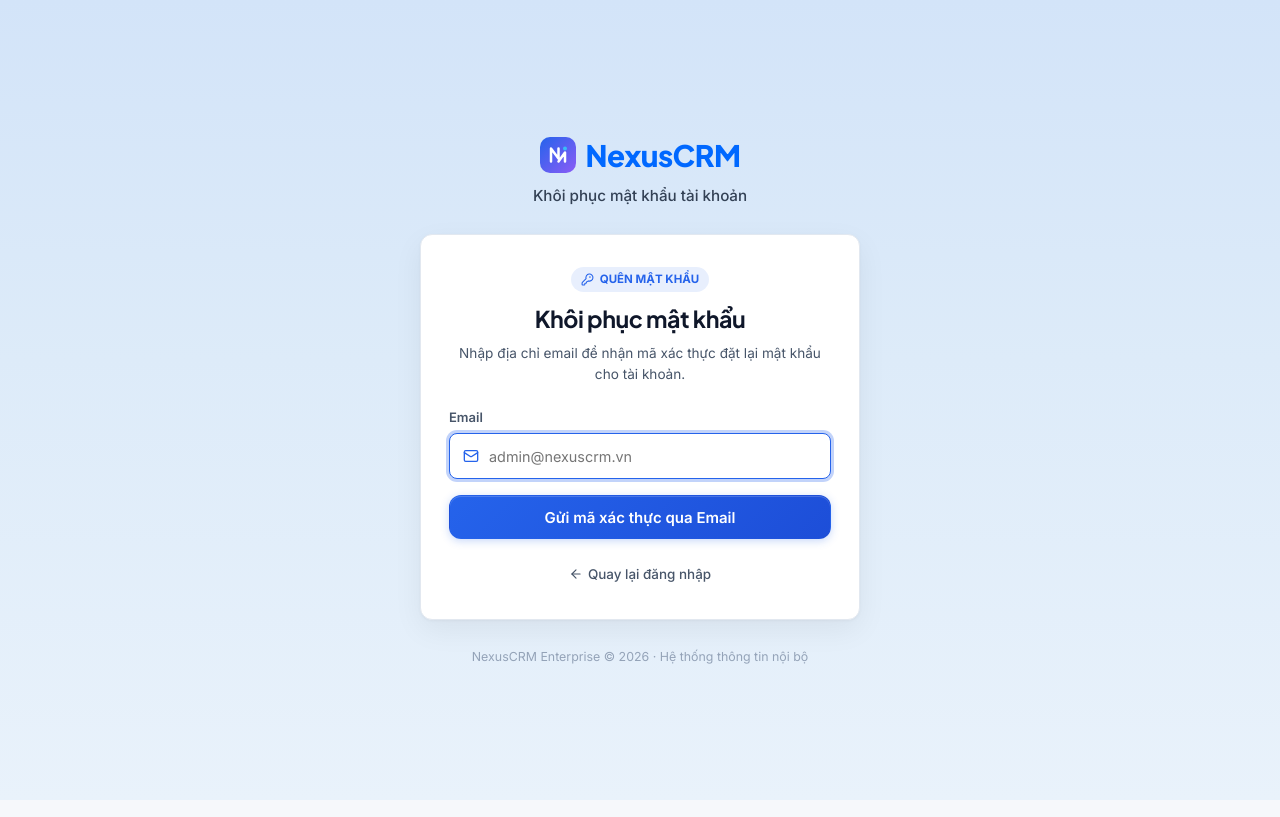
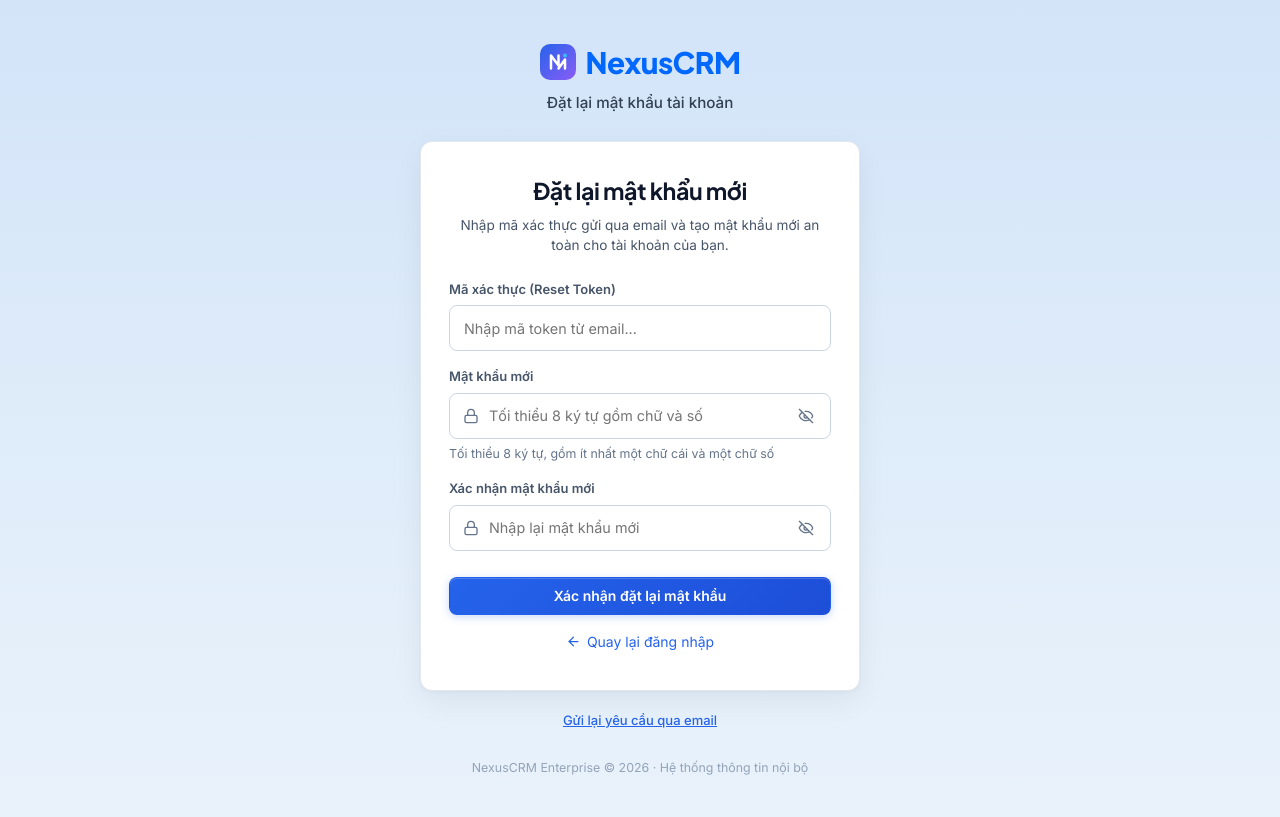
Before and after one commit to thangquockhai06-crypto/TTCS_K4S5_N3, a React (Vite) app: page /reset-password in a window 1280 px wide. Built offline with nearby package versions, Linux system fonts and the light colour scheme.

Commit message:
Develop/Cap nhat lai giao dien dang nhap/dang ky lan 3

```diff
--- a/src/components/auth/LoginForm.tsx
+++ b/src/components/auth/LoginForm.tsx
@@ -13,7 +13,7 @@ import {
 import { useAuth } from '../../hooks/useAuth';
 import { useCountdown } from '../../hooks/useCountdown';
 import { ILoginPayload } from '../../interfaces';
-import { ADMIN_ACCOUNT, AUTH_STORAGE_KEYS } from '../../mock/auth.mock';
+import { AUTH_STORAGE_KEYS } from '../../mock/auth.mock';
 import { Button, Input } from '../common';
 import styles from './LoginForm.module.css';
 
@@ -34,8 +34,8 @@ export const LoginForm: React.FC = () => {
   } = useCountdown(LOCKOUT_DURATION_SECONDS);
 
   const [formState, setFormState] = useState<ILoginPayload>({
-    email: ADMIN_ACCOUNT.email,
-    password: ADMIN_ACCOUNT.password,
+    email: '',
+    password: '',
     rememberMe: true,
   });
 
@@ -75,6 +75,11 @@ export const LoginForm: React.FC = () => {
     const emailErr = validateField('email', formState.email);
     const passwordErr = validateField('password', formState.password);
     setFieldErrors({ email: emailErr, password: passwordErr });
+
+    if (!formState.email.trim() || !formState.password) {
+      setAuthError('Vui lòng nhập đủ thông tin.');
+      return;
+    }
 
     if (emailErr || passwordErr) {
       setAuthError('Vui lòng nhập đúng email/mật khẩu.');
@@ -116,10 +121,6 @@ export const LoginForm: React.FC = () => {
 
 
 
-  const isEmailValid =
-    formState.email.trim().length > 0 && !validateField('email', formState.email);
-  const isPasswordValid =
-    formState.password.length >= 8 && !validateField('password', formState.password);
 
   return (
     <motion.div
@@ -194,7 +195,6 @@ export const LoginForm: React.FC = () => {
           value={formState.email}
           onChange={(e) => handleInputChange('email', e.target.value)}
           error={fieldErrors.email}
-          isValid={isEmailValid}
           disabled={isLockedOut || isLoading}
           leftIcon={<Mail size={17} />}
           placeholder="admin@nexuscrm.vn"
@@ -208,7 +208,6 @@ export const LoginForm: React.FC = () => {
           value={formState.password}
           onChange={(e) => handleInputChange('password', e.target.value)}
           error={fieldErrors.password}
-          isValid={isPasswordValid}
           disabled={isLockedOut || isLoading}
           leftIcon={<Lock size={17} />}
           placeholder="••••••••••••"
@@ -220,7 +219,7 @@ export const LoginForm: React.FC = () => {
               aria-label={showPassword ? 'Ẩn mật khẩu' : 'Hiện mật khẩu'}
               disabled={isLockedOut}
             >
-              {showPassword ? <EyeOff size={16} /> : <Eye size={16} />}
+              {showPassword ? <Eye size={16} /> : <EyeOff size={16} />}
             </button>
           }
         />
--- a/src/components/auth/RegisterForm.tsx
+++ b/src/components/auth/RegisterForm.tsx
@@ -125,6 +125,7 @@ export const RegisterForm: React.FC = () => {
     setErrors(nextErrors);
 
     if (Object.values(nextErrors).some((msg) => Boolean(msg))) {
+      setSubmitError('Vui lòng nhập đủ thông tin.');
       return;
     }
 
@@ -187,7 +188,6 @@ export const RegisterForm: React.FC = () => {
             value={formData.fullName}
             onChange={(e) => handleFieldChange('fullName', e.target.value)}
             error={errors.fullName}
-            isValid={formData.fullName.trim().length >= 3 && !errors.fullName}
             leftIcon={<User size={16} />}
             placeholder="VD: Trần Minh Hoàng"
           />
@@ -198,7 +198,6 @@ export const RegisterForm: React.FC = () => {
             value={formData.email}
             onChange={(e) => handleFieldChange('email', e.target.value)}
             error={errors.email}
-            isValid={formData.email.includes('@') && !errors.email}
             leftIcon={<Mail size={16} />}
             placeholder="hoang.tran@congty.vn"
           />
@@ -210,7 +209,6 @@ export const RegisterForm: React.FC = () => {
             value={formData.companyName}
             onChange={(e) => handleFieldChange('companyName', e.target.value)}
             error={errors.companyName}
-            isValid={formData.companyName.trim().length >= 2 && !errors.companyName}
             leftIcon={<Building2 size={16} />}
             placeholder="VD: Công ty Công nghệ Nexus"
           />
@@ -223,7 +221,6 @@ export const RegisterForm: React.FC = () => {
             value={formData.password}
             onChange={(e) => handleFieldChange('password', e.target.value)}
             error={errors.password}
-            isValid={formData.password.length >= 8 && !errors.password}
             leftIcon={<Lock size={16} />}
             placeholder="Tối thiểu 8 ký tự"
             rightElement={
@@ -233,7 +230,7 @@ export const RegisterForm: React.FC = () => {
                 className={styles.eyeBtn}
                 aria-label={showPassword ? 'Ẩn mật khẩu' : 'Hiện mật khẩu'}
               >
-                {showPassword ? <EyeOff size={16} /> : <Eye size={16} />}
+                {showPassword ? <Eye size={16} /> : <EyeOff size={16} />}
               </button>
             }
           />
@@ -244,11 +241,6 @@ export const RegisterForm: React.FC = () => {
             value={formData.confirmPassword}
             onChange={(e) => handleFieldChange('confirmPassword', e.target.value)}
             error={errors.confirmPassword}
-            isValid={
-              formData.confirmPassword.length >= 8 &&
-              formData.confirmPassword === formData.password &&
-              !errors.confirmPassword
-            }
             leftIcon={<Lock size={16} />}
             placeholder="Nhập lại mật khẩu"
             rightElement={
@@ -258,7 +250,7 @@ export const RegisterForm: React.FC = () => {
                 className={styles.eyeBtn}
                 aria-label={showConfirmPassword ? 'Ẩn mật khẩu' : 'Hiện mật khẩu'}
               >
-                {showConfirmPassword ? <EyeOff size={16} /> : <Eye size={16} />}
+                {showConfirmPassword ? <Eye size={16} /> : <EyeOff size={16} />}
               </button>
             }
           />
--- a/src/components/auth/ResetPasswordForm.tsx
+++ b/src/components/auth/ResetPasswordForm.tsx
@@ -1,6 +1,6 @@
 import React, { useState } from 'react';
 import { Link, useNavigate, useSearchParams } from 'react-router-dom';
-import { CheckCircle2, Eye, EyeOff, Lock, ArrowLeft, ShieldAlert } from 'lucide-react';
+import { CheckCircle2, Eye, EyeOff, Lock, ArrowLeft, AlertTriangle } from 'lucide-react';
 import { IResetPasswordRequest } from '../../interfaces';
 import { axiosInstance } from '../../utils/axiosInstance';
 import { Button, Input } from '../common';
@@ -31,6 +31,11 @@ export const ResetPasswordForm: React.FC<ResetPasswordFormProps> = ({ initialTok
   const [isSuccess, setIsSuccess] = useState(false);
   const [isSubmitting, setIsSubmitting] = useState(false);
 
+  const validateToken = (val: string): string | undefined => {
+    if (!val.trim()) return 'Mã xác thực (Token) không được để trống.';
+    return undefined;
+  };
+
   const validatePassword = (pass: string): string | undefined => {
     if (!pass) return 'Vui lòng nhập mật khẩu mới.';
     if (pass.length < 8) return 'Mật khẩu phải có tối thiểu 8 ký tự.';
@@ -40,25 +45,59 @@ export const ResetPasswordForm: React.FC<ResetPasswordFormProps> = ({ initialTok
     return undefined;
   };
 
+  const validateConfirmPassword = (confirm: string, pass: string): string | undefined => {
+    if (!confirm) return 'Vui lòng xác nhận lại mật khẩu.';
+    if (confirm !== pass) return 'Mật khẩu xác nhận không khớp.';
+    return undefined;
+  };
+
+  const handleTokenChange = (val: string): void => {
+    setToken(val);
+    setServerError(null);
+    setFieldErrors((prev) => ({ ...prev, token: validateToken(val) }));
+  };
+
+  const handlePasswordChange = (val: string): void => {
+    setNewPassword(val);
+    setServerError(null);
+    setFieldErrors((prev) => ({
+      ...prev,
+      newPassword: validatePassword(val),
+      confirmPassword: confirmPassword ? validateConfirmPassword(confirmPassword, val) : prev.confirmPassword,
+    }));
+  };
+
+  const handleConfirmChange = (val: string): void => {
+    setConfirmPassword(val);
+    setServerError(null);
+    setFieldErrors((prev) => ({
+      ...prev,
+      confirmPassword: validateConfirmPassword(val, newPassword),
+    }));
+  };
+
   const handleSubmit = async (e: React.FormEvent<HTMLFormElement>): Promise<void> => {
     e.preventDefault();
     setServerError(null);
 
-    const errors: typeof fieldErrors = {};
-    if (!token.trim()) {
-      errors.token = 'Mã xác thực (Token) không được để trống.';
-    }
+    const tokenErr = validateToken(token);
     const passErr = validatePassword(newPassword);
-    if (passErr) {
-      errors.newPassword = passErr;
-    }
-    if (newPassword !== confirmPassword) {
-      errors.confirmPassword = 'Mật khẩu xác nhận không khớp.';
+    const confirmErr = validateConfirmPassword(confirmPassword, newPassword);
+
+    const errors: typeof fieldErrors = {
+      token: tokenErr,
+      newPassword: passErr,
+      confirmPassword: confirmErr,
+    };
+    setFieldErrors(errors);
+
+    if (!token.trim() || !newPassword || !confirmPassword) {
+      setServerError('Vui lòng nhập đủ thông tin.');
+      return;
     }
 
-    setFieldErrors(errors);
-    if (Object.keys(errors).length > 0) {
-      setServerError('Vui lòng nhập đúng email/mật khẩu.');
+    if (tokenErr || passErr || confirmErr) {
+      setServerError('Vui lòng nhập đúng mã xác thực/mật khẩu.');
       return;
     }
 
@@ -72,7 +111,7 @@ export const ResetPasswordForm: React.FC<ResetPasswordFormProps> = ({ initialTok
       setIsSuccess(true);
       if (onSuccess) onSuccess();
     } catch (err: unknown) {
-      setServerError('Vui lòng nhập đúng email/mật khẩu.');
+      setServerError('Vui lòng nhập đúng mã xác thực/mật khẩu.');
     } finally {
       setIsSubmitting(false);
     }
@@ -105,21 +144,18 @@ export const ResetPasswordForm: React.FC<ResetPasswordFormProps> = ({ initialTok
       </div>
 
       {serverError && (
-        <div className={styles.errorAlert} role="alert" style={{ marginBottom: '16px' }}>
-          <ShieldAlert size={16} />
+        <div className={styles.errorAlert} role="alert">
+          <AlertTriangle size={16} className={styles.errorAlert__icon} />
           <span>{serverError}</span>
         </div>
       )}
 
-      <form onSubmit={(e) => void handleSubmit(e)} noValidate>
+      <form className={styles.loginForm} onSubmit={(e) => void handleSubmit(e)} noValidate>
         <Input
           label="Mã xác thực (Reset Token)"
           type="text"
           value={token}
-          onChange={(e) => {
-            setToken(e.target.value);
-            setFieldErrors((prev) => ({ ...prev, token: undefined }));
-          }}
+          onChange={(e) => handleTokenChange(e.target.value)}
           error={fieldErrors.token}
           placeholder="Nhập mã token từ email..."
           disabled={isSubmitting}
@@ -129,10 +165,7 @@ export const ResetPasswordForm: React.FC<ResetPasswordFormProps> = ({ initialTok
           label="Mật khẩu mới"
           type={showPassword ? 'text' : 'password'}
           value={newPassword}
-          onChange={(e) => {
-            setNewPassword(e.target.value);
-            setFieldErrors((prev) => ({ ...prev, newPassword: undefined }));
-          }}
+          onChange={(e) => handlePasswordChange(e.target.value)}
           error={fieldErrors.newPassword}
           leftIcon={<Lock size={16} />}
           rightElement={
@@ -142,7 +175,7 @@ export const ResetPasswordForm: React.FC<ResetPasswordFormProps> = ({ initialTok
               aria-label={showPassword ? 'Ẩn mật khẩu' : 'Hiện mật khẩu'}
               className={styles.loginForm__eyeBtn}
             >
-              {showPassword ? <EyeOff size={16} /> : <Eye size={16} />}
+              {showPassword ? <Eye size={16} /> : <EyeOff size={16} />}
             </button>
           }
           placeholder="Tối thiểu 8 ký tự gồm chữ và số"
@@ -154,10 +187,7 @@ export const ResetPasswordForm: React.FC<ResetPasswordFormProps> = ({ initialTok
           label="Xác nhận mật khẩu mới"
           type={showConfirmPassword ? 'text' : 'password'}
           value={confirmPassword}
-          onChange={(e) => {
-            setConfirmPassword(e.target.value);
-            setFieldErrors((prev) => ({ ...prev, confirmPassword: undefined }));
-          }}
+          onChange={(e) => handleConfirmChange(e.target.value)}
           error={fieldErrors.confirmPassword}
           leftIcon={<Lock size={16} />}
           rightElement={
@@ -167,14 +197,14 @@ export const ResetPasswordForm: React.FC<ResetPasswordFormProps> = ({ initialTok
               aria-label={showConfirmPassword ? 'Ẩn mật khẩu' : 'Hiện mật khẩu'}
               className={styles.loginForm__eyeBtn}
             >
-              {showConfirmPassword ? <EyeOff size={16} /> : <Eye size={16} />}
+              {showConfirmPassword ? <Eye size={16} /> : <EyeOff size={16} />}
             </button>
           }
           placeholder="Nhập lại mật khẩu mới"
           disabled={isSubmitting}
         />
 
-        <div style={{ marginTop: '20px', display: 'flex', flexDirection: 'column', gap: '12px' }}>
+        <div style={{ marginTop: '10px', display: 'flex', flexDirection: 'column', gap: '10px' }}>
           <Button type="submit" variant="primary" fullWidth isLoading={isSubmitting}>
             Xác nhận đặt lại mật khẩu
           </Button>
@@ -189,7 +219,7 @@ export const ResetPasswordForm: React.FC<ResetPasswordFormProps> = ({ initialTok
               fontSize: '0.875rem',
               color: 'var(--color-primary)',
               textDecoration: 'none',
-              padding: '8px',
+              padding: '6px',
             }}
           >
             <ArrowLeft size={15} />
--- a/src/components/auth/SocialPhoneAuthSection.tsx
+++ b/src/components/auth/SocialPhoneAuthSection.tsx
@@ -1056,7 +1056,7 @@ export const SocialPhoneAuthSection: React.FC<ISocialPhoneAuthSectionProps> = ({
                             onClick={() => setShowSecret((p) => !p)}
                             aria-label={showSecret ? 'Ẩn mật khẩu' : 'Hiện mật khẩu'}
                           >
-                            {showSecret ? <EyeOff size={16} /> : <Eye size={16} />}
+                            {showSecret ? <Eye size={16} /> : <EyeOff size={16} />}
                           </button>
                         )}
                       </div>
--- a/src/components/common/Input.module.css
+++ b/src/components/common/Input.module.css
@@ -79,6 +79,16 @@
   width: 0 !important;
   height: 0 !important;
   pointer-events: none !important;
+}
+
+.field__input:-webkit-autofill,
+.field__input:-webkit-autofill:hover,
+.field__input:-webkit-autofill:focus,
+.field__input:-webkit-autofill:active {
+  -webkit-box-shadow: 0 0 0 1000px #ffffff inset !important;
+  box-shadow: 0 0 0 1000px #ffffff inset !important;
+  -webkit-text-fill-color: var(--color-text-primary) !important;
+  transition: background-color 5000s ease-in-out 0s;
 }
 
 .field__input--withLeft {
--- a/src/context/AuthContext.tsx
+++ b/src/context/AuthContext.tsx
@@ -9,7 +9,6 @@ import {
   IUser,
 } from '../interfaces';
 import {
-  ADMIN_ACCOUNT,
   AUTH_STORAGE_KEYS,
   authenticateWithMock,
   authenticateWithSocialMock,
@@ -37,42 +36,37 @@ interface ITokenRefreshedEventDetail {
 
 export const AuthProvider: React.FC<IAuthProviderProps> = ({ children }) => {
   const [user, setUser] = useState<IUser | null>(() => {
+    const token = window.localStorage.getItem(AUTH_STORAGE_KEYS.ACCESS_TOKEN);
+    if (token === 'eyJhbGciOiJIUzI1NiIsInR5cCI6IkpXVCJ9.nexus_admin_session_token') {
+      window.localStorage.removeItem(AUTH_STORAGE_KEYS.ACCESS_TOKEN);
+      window.localStorage.removeItem(AUTH_STORAGE_KEYS.REFRESH_TOKEN);
+      window.localStorage.removeItem(AUTH_STORAGE_KEYS.USER);
+      return null;
+    }
     const raw = window.localStorage.getItem(AUTH_STORAGE_KEYS.USER);
-    if (!raw) return ADMIN_ACCOUNT.user;
+    if (!raw || !token) return null;
     try {
-      const parsed = JSON.parse(raw) as IUser;
-      if (parsed.id === 'usr-admin-01' && parsed.email !== ADMIN_ACCOUNT.user.email) {
-        window.localStorage.setItem(
-          AUTH_STORAGE_KEYS.USER,
-          JSON.stringify(ADMIN_ACCOUNT.user)
-        );
-        return ADMIN_ACCOUNT.user;
-      }
-      return parsed;
+      return JSON.parse(raw) as IUser;
     } catch {
-      return ADMIN_ACCOUNT.user;
+      return null;
     }
   });
 
   const [accessToken, setAccessToken] = useState<string | null>(() => {
     const stored = window.localStorage.getItem(AUTH_STORAGE_KEYS.ACCESS_TOKEN);
-    if (stored) return stored;
-    const initialToken = 'eyJhbGciOiJIUzI1NiIsInR5cCI6IkpXVCJ9.nexus_admin_session_token';
-    window.localStorage.setItem(AUTH_STORAGE_KEYS.ACCESS_TOKEN, initialToken);
-    window.localStorage.setItem(
-      AUTH_STORAGE_KEYS.REFRESH_TOKEN,
-      'nexus_admin_refresh_token_2026'
-    );
-    window.localStorage.setItem(
-      AUTH_STORAGE_KEYS.USER,
-      JSON.stringify(ADMIN_ACCOUNT.user)
-    );
-    return initialToken;
+    if (stored === 'eyJhbGciOiJIUzI1NiIsInR5cCI6IkpXVCJ9.nexus_admin_session_token') {
+      return null;
+    }
+    return stored;
   });
 
-  const [refreshToken, setRefreshToken] = useState<string | null>(() =>
-    window.localStorage.getItem(AUTH_STORAGE_KEYS.REFRESH_TOKEN)
-  );
+  const [refreshToken, setRefreshToken] = useState<string | null>(() => {
+    const stored = window.localStorage.getItem(AUTH_STORAGE_KEYS.ACCESS_TOKEN);
+    if (stored === 'eyJhbGciOiJIUzI1NiIsInR5cCI6IkpXVCJ9.nexus_admin_session_token') {
+      return null;
+    }
+    return window.localStorage.getItem(AUTH_STORAGE_KEYS.REFRESH_TOKEN);
+  });
 
   const [isLoading, setIsLoading] = useState<boolean>(false);
   const [lastTokenRefresh, setLastTokenRefresh] = useState<string | null>(
@@ -110,7 +104,9 @@ export const AuthProvider: React.FC<IAuthProviderProps> = ({ children }) => {
       let response: IAuthResponse;
       if (USE_REAL_BACKEND) {
         try {
-          const { data } = await axiosInstance.post<IAuthResponse>('/auth/login', payload);
+          const { data } = await axiosInstance.post<IAuthResponse>('/auth/login', payload, {
+            timeout: 1500,
+          });
           response = data;
         } catch (error: any) {
           // Nếu Backend lỗi (chưa cấu hình MySQL / 500 / Network Error), tự động fallback sang Mock Auth cho Admin
@@ -152,7 +148,9 @@ export const AuthProvider: React.FC<IAuthProviderProps> = ({ children }) => {
       try {
         let response: IAuthResponse;
         if (USE_REAL_BACKEND) {
-          const { data } = await axiosInstance.post<IAuthResponse>('/auth/register', payload);
+          const { data } = await axiosInstance.post<IAuthResponse>('/auth/register', payload, {
+            timeout: 1500,
+          });
           response = data;
         } else {
           response = await registerWithMock(payload);
--- a/src/features/change-password/components/ChangePasswordForm.tsx
+++ b/src/features/change-password/components/ChangePasswordForm.tsx
@@ -78,7 +78,7 @@ export const ChangePasswordForm: React.FC = () => {
               aria-label={visibleFields.currentPassword ? 'Ẩn mật khẩu hiện tại' : 'Hiện mật khẩu hiện tại'}
               aria-pressed={visibleFields.currentPassword}
             >
-              {visibleFields.currentPassword ? <EyeOff size={16} /> : <Eye size={16} />}
+              {visibleFields.currentPassword ? <Eye size={16} /> : <EyeOff size={16} />}
             </button>
           }
         />
@@ -102,7 +102,7 @@ export const ChangePasswordForm: React.FC = () => {
               aria-label={visibleFields.newPassword ? 'Ẩn mật khẩu mới' : 'Hiện mật khẩu mới'}
               aria-pressed={visibleFields.newPassword}
             >
-              {visibleFields.newPassword ? <EyeOff size={16} /> : <Eye size={16} />}
+              {visibleFields.newPassword ? <Eye size={16} /> : <EyeOff size={16} />}
             </button>
           }
         />
@@ -125,7 +125,7 @@ export const ChangePasswordForm: React.FC = () => {
               aria-label={visibleFields.confirmPassword ? 'Ẩn mật khẩu xác nhận' : 'Hiện mật khẩu xác nhận'}
               aria-pressed={visibleFields.confirmPassword}
             >
-              {visibleFields.confirmPassword ? <EyeOff size={16} /> : <Eye size={16} />}
+              {visibleFields.confirmPassword ? <Eye size={16} /> : <EyeOff size={16} />}
             </button>
           }
         />
--- a/src/pages/ForgotPasswordPage.tsx
+++ b/src/pages/ForgotPasswordPage.tsx
@@ -1,5 +1,5 @@
 import React, { useState } from 'react';
-import { Link, useSearchParams } from 'react-router-dom';
+import { Link, useLocation, useSearchParams } from 'react-router-dom';
 import { ArrowLeft, KeyRound, Mail } from 'lucide-react';
 import { ResetPasswordForm } from '../components/auth/ResetPasswordForm';
 import { Button, Input } from '../components/common';
@@ -10,7 +10,11 @@ import formStyles from '../components/auth/LoginForm.module.css';
 
 export const ForgotPasswordPage: React.FC = () => {
   const [searchParams] = useSearchParams();
-  const initialMode = searchParams.get('token') ? 'reset' : 'request';
+  const location = useLocation();
+  const initialMode =
+    location.pathname === '/reset-password' || searchParams.get('token')
+      ? 'reset'
+      : 'request';
 
   const [mode, setMode] = useState<'request' | 'reset'>(initialMode);
   const [email, setEmail] = useState('');
@@ -31,8 +35,6 @@ export const ForgotPasswordPage: React.FC = () => {
     setEmailError(null);
     return true;
   };
-
-  const isEmailValid = email.trim().length > 0 && /^[^\s@]+@[^\s@]+\.[^\s@]+$/.test(email.trim());
 
   const handleRequestSubmit = async (e: React.FormEvent<HTMLFormElement>): Promise<void> => {
     e.preventDefault();
@@ -122,11 +124,11 @@ export const ForgotPasswordPage: React.FC = () => {
                 type="email"
                 value={email}
                 onChange={(e) => {
-                  setEmail(e.target.value);
-                  if (emailError) validateEmail(e.target.value);
+                  const val = e.target.value;
+                  setEmail(val);
+                  validateEmail(val);
                 }}
                 error={emailError ?? undefined}
-                isValid={isEmailValid}
                 leftIcon={<Mail size={16} />}
                 placeholder="admin@nexuscrm.vn"
                 disabled={isSubmitting}
--- a/src/styles/global.css
+++ b/src/styles/global.css
@@ -53,6 +53,17 @@ input::-ms-clear {
   pointer-events: none !important;
 }
 
+/* Suppress browser autofill blue/yellow background */
+input:-webkit-autofill,
+input:-webkit-autofill:hover,
+input:-webkit-autofill:focus,
+input:-webkit-autofill:active {
+  -webkit-box-shadow: 0 0 0 1000px #ffffff inset !important;
+  box-shadow: 0 0 0 1000px #ffffff inset !important;
+  -webkit-text-fill-color: var(--color-text-primary) !important;
+  transition: background-color 5000s ease-in-out 0s;
+}
+
 button {
   cursor: pointer;
   background: none;
```
Also changed, not shown: src/mock/auth.mock.ts (+5 -2 lines).
